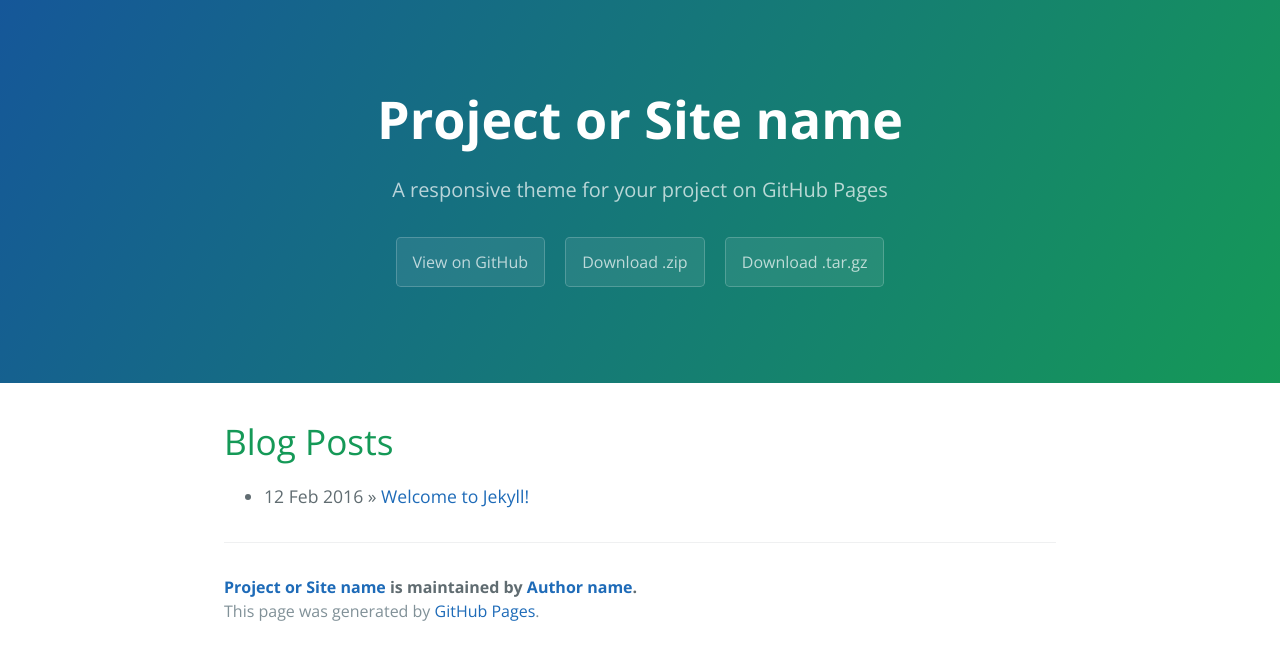
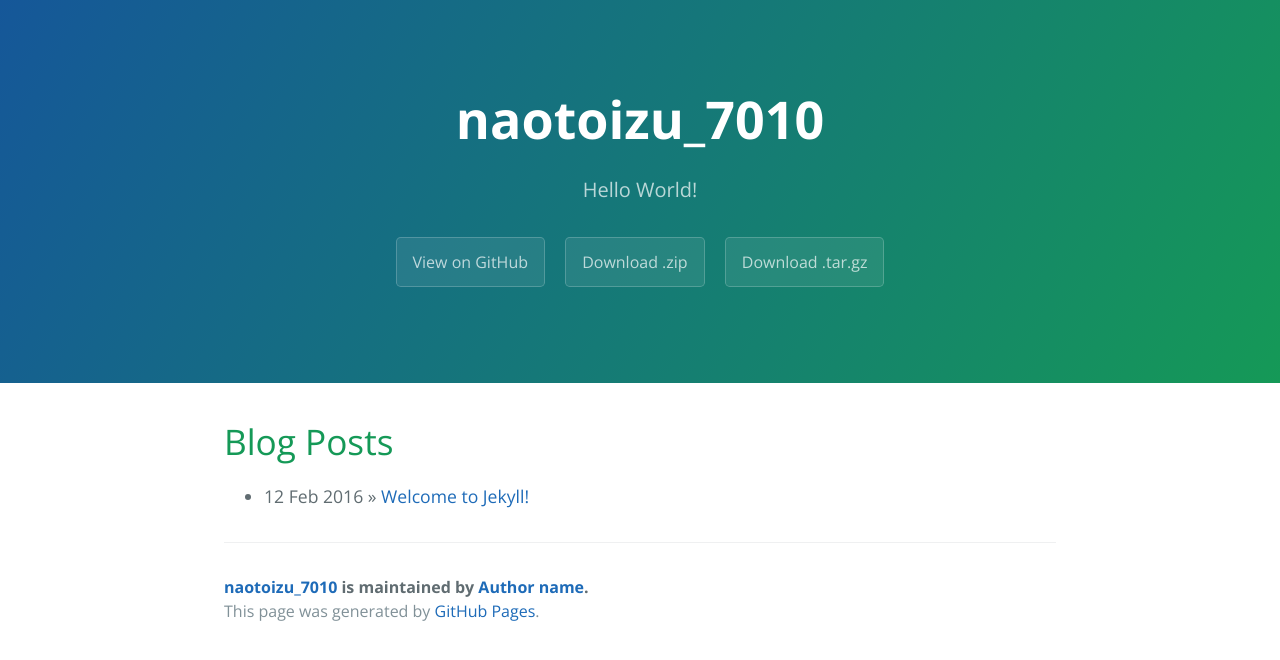
Before and after one commit to ryogoMAX/ryogoryogogithub.io, a Jekyll site: the page built from index.html, in a window 1280 px wide. Shown: the top 660 px of the page. Built offline with Jekyll 4.4.1, drawn with Linux system fonts in a browser that asks for light colours; the list of posts is cut into pages by our own code.

Commit message:
change title

```diff
--- a/_config.yml
+++ b/_config.yml
@@ -1,9 +1,9 @@
 # Setup
-title:        Project or Site name
-tagline:      A responsive theme for your project on GitHub Pages
+title:        naotoizu_7010
+tagline:      Hello World!
 baseurl:      ""
 paginate:     1
-locale:       "en"
+locale:       "jp"
 
 # About/contact
 author:
```
